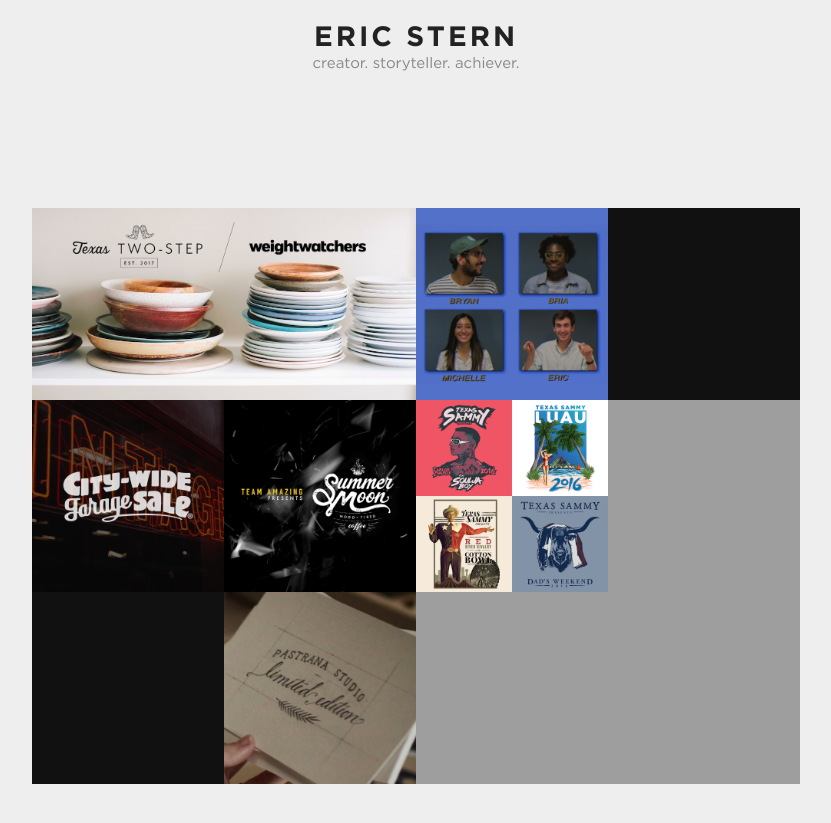
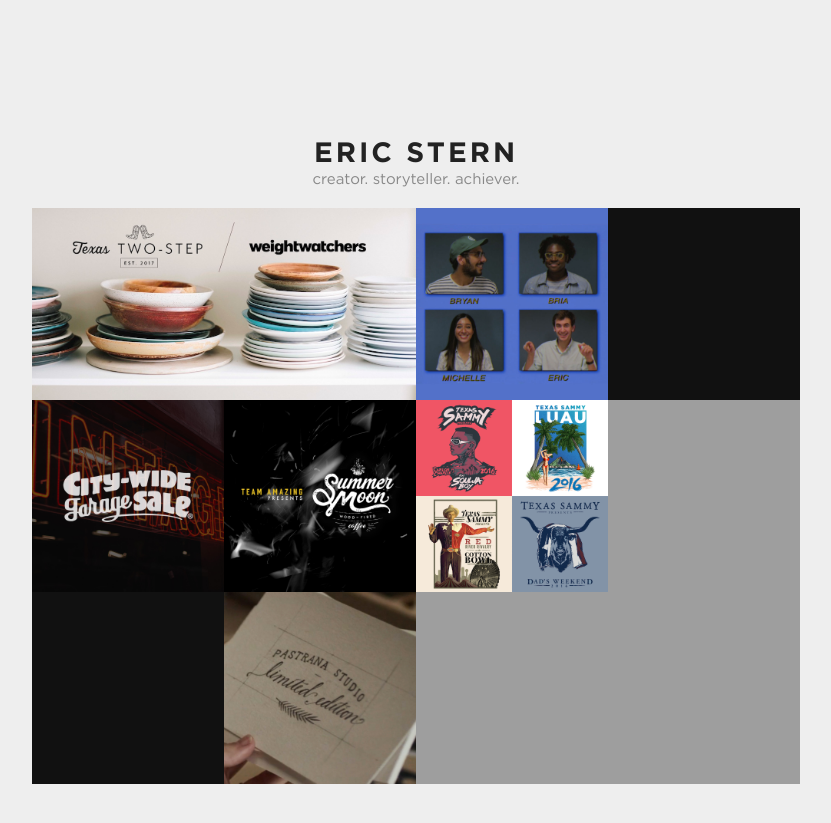
Before and after one commit to heidarianw/EricStern, a Jekyll site: the page built from index.markdown, in a window 1280 px wide. Shown: the top 823 px of the page, without its empty margins (224-1055 px from the left). Built offline with Jekyll 4.4.1, drawn with Linux system fonts in a browser that asks for light colours; nearby versions of some CDN libraries; some web fonts are replaced.

Commit message:
updating about

```diff
--- a/_sass/_layout.scss
+++ b/_sass/_layout.scss
@@ -1,7 +1,6 @@
 // header
 header {
 	width: $full;
-	top: 0;
 
 	.branding {
 		position: relative;
--- a/_sass/_pages.scss
+++ b/_sass/_pages.scss
@@ -1,6 +1,5 @@
 .page-content {
   width: $full;
-  flex: 1 1 auto;
 
   &.home {
     .container {
```
